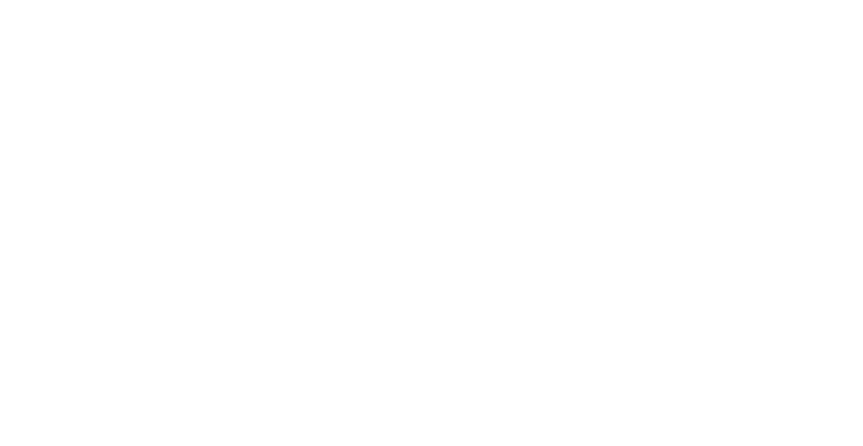
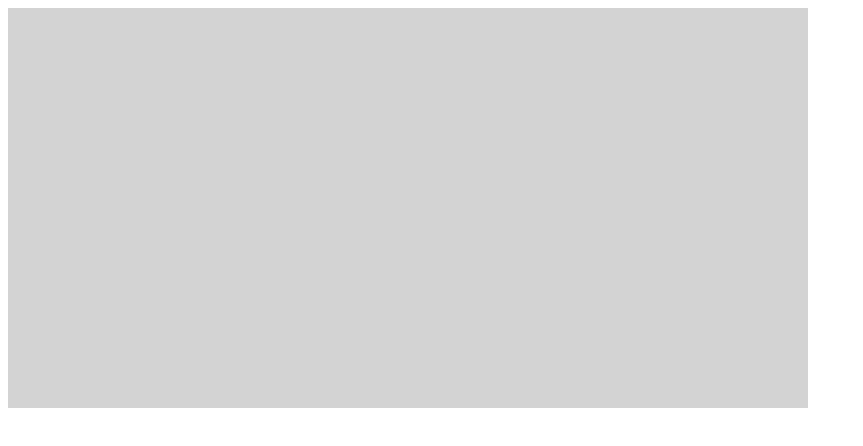
Before and after one commit to acciojob/Color-board-Bhupendra8896, a website: page main.html in a window 1280 px wide. Shown: the whole page, without its empty margins (0-863 px from the left). Drawn offline with Linux system fonts and the light colour scheme.

Commit message:
created a submission

```diff
--- a/main.html
+++ b/main.html
@@ -1,16 +1,14 @@
 <!DOCTYPE html>
+<html>
+<head>
+  <title>Color Board</title>
+  <link rel="stylesheet" type="text/css" href="styles.css">
+</head>
+<body>
+  <div class="container">
+    <!-- Boxes will be dynamically generated here -->
+  </div>
 
-<html>
-
-<head>
-	<link rel="stylesheet" href="styles.css">
-</head>
-
-<body>
-	<!-- the entire body must be written by student -->
-    <script type="text/javascript" src="./script.js">
-</script>
-
+  <script src="script.js"></script>
 </body>
-
 </html>
--- a/script.js
+++ b/script.js
@@ -1 +1,19 @@
 //your JS code here. If required.
+document.addEventListener("DOMContentLoaded", function() {
+  const container = document.querySelector(".container");
+
+  // Generate 800 squares dynamically
+  for (let i = 0; i < 800; i++) {
+    const square = document.createElement("div");
+    square.className = "square";
+    container.appendChild(square);
+
+    // Add event listeners for hover and reset color after 1 second
+    square.addEventListener("mouseenter", function() {
+      this.style.backgroundColor = "coral";
+      setTimeout(() => {
+        this.style.backgroundColor = "lightgray";
+      }, 1000);
+    });
+  }
+});
--- a/styles.css
+++ b/styles.css
@@ -1 +1,18 @@
 /*  your css code here. If applicable */
+.container {
+  display: flex;
+  flex-wrap: wrap;
+  width: 800px;
+}
+
+.square {
+  width: 20px;
+  height: 20px;
+  background-color: lightgray;
+  transition: background-color 1s;
+  cursor: pointer;
+}
+
+.square:hover {
+  background-color: coral;
+}
```
